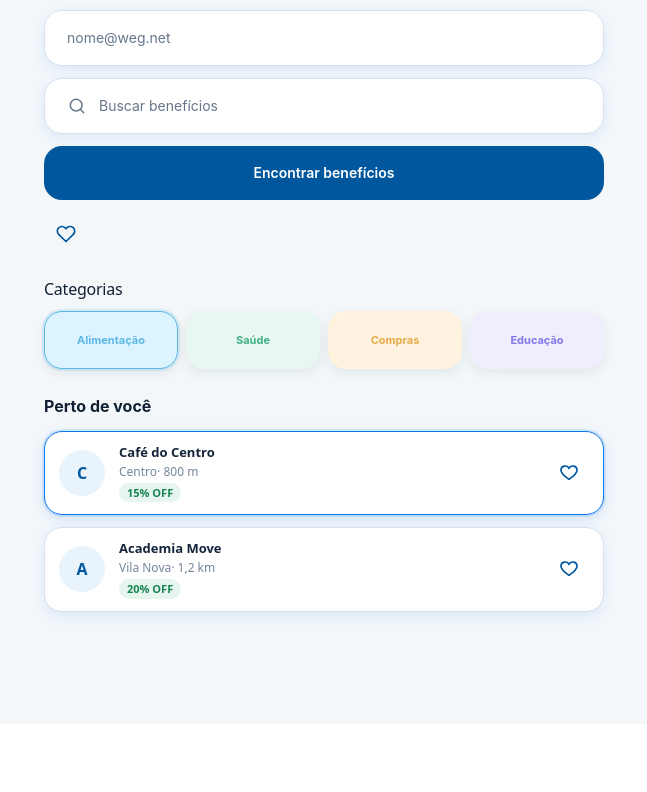
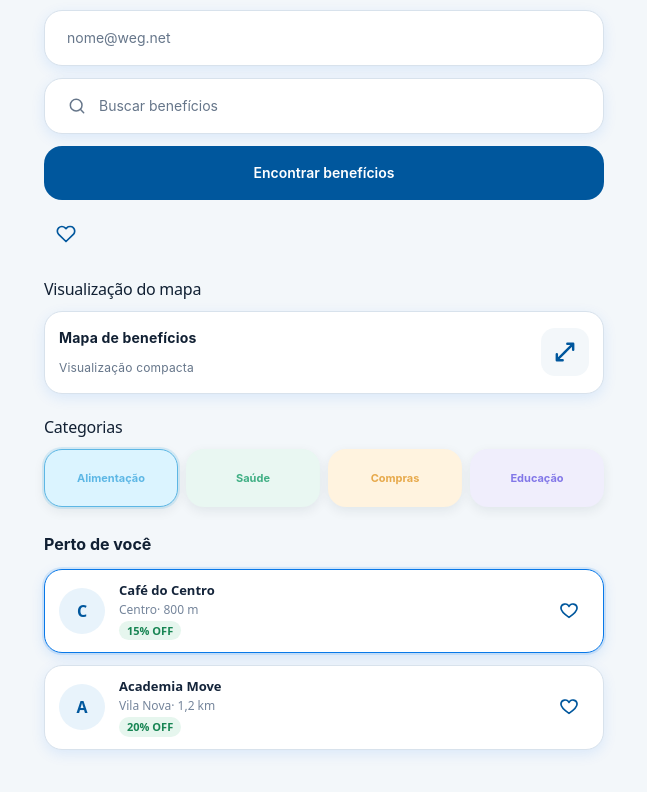
Before and after one commit to beneficios-weg/mobile, a Svelte app: page / in a window 1280 px wide. Shown: the part 888-1680 px from the top of the page, without its empty margins (316-963 px from the left). Before the commit the page ends 1612 px from the top, so only its background shows below. Built offline with nearby package versions, Linux system fonts and the light colour scheme.

Commit message:
"feat: expand button"

```diff
--- a/src/App.svelte
+++ b/src/App.svelte
@@ -3,6 +3,7 @@
   import BenefitLocationCard from "./components/atoms/BenefitLocationCard.svelte";
   import CategoryButton from "./components/atoms/CategoryButton.svelte";
   import FavoriteButton from "./components/atoms/FavoriteButton.svelte";
+  import ExpandButton from "./components/atoms/ExpandButton.svelte";
   import FloatingTabBar from "./components/atoms/FloatingTabBar.svelte";
   import Input from "./components/atoms/Input.svelte";
   import Map from "./components/Map.svelte";
@@ -18,6 +19,7 @@
   let selectedCategory = $state("Alimentação");
   let activeTab = $state<"home" | "map" | "favorites" | "history">("home");
   let favorite = $state(false);
+  let previewExpanded = $state(false);
   let query = $state("");
   let searchText = $state("");
 
@@ -83,6 +85,17 @@
     <FavoriteButton bind:liked={favorite} />
   </section>
 
+
+  <section class="preview-section" aria-labelledby="expand-title">
+    <h2 id="expand-title">Visualização do mapa</h2>
+    <div class="preview-expand-demo" class:expanded={previewExpanded}>
+      <div>
+        <strong>Mapa de benefícios</strong>
+        <p aria-live="polite">{previewExpanded ? 'Visualização expandida' : 'Visualização compacta'}</p>
+      </div>
+      <ExpandButton bind:expanded={previewExpanded} />
+    </div>
+  </section>
   <section class="preview-section" aria-labelledby="categories-title">
     <h2 id="categories-title">Categorias</h2>
     <div class="preview-categories">
@@ -181,6 +194,37 @@
     color: #00579d;
     font-size: 13px;
   }
+  .preview-expand-demo {
+    min-height: 72px;
+    display: flex;
+    align-items: center;
+    justify-content: space-between;
+    gap: 16px;
+    box-sizing: border-box;
+    padding: 12px 14px;
+    border: 1px solid #d8e2ec;
+    border-radius: 18px;
+    background: #fff;
+    box-shadow: 0 4px 14px rgb(0 110 250 / 10%);
+    transition:
+      min-height 180ms ease,
+      border-color 180ms ease,
+      background-color 180ms ease;
+  }
+  .preview-expand-demo.expanded {
+    min-height: 128px;
+    border-color: #00579d;
+    background: #f7fbfe;
+  }
+  .preview-expand-demo strong {
+    color: #112033;
+    font-size: 14px;
+  }
+  .preview-expand-demo p {
+    margin: 4px 0 0;
+    color: #66768a;
+    font-size: 12px;
+  }
   @media (max-width: 380px) {
     .component-preview {
       width: min(100% - 24px, 560px);
--- a/src/components/styles/index.css
+++ b/src/components/styles/index.css
@@ -5,6 +5,9 @@
 @import './expand-button.css';
 @import './filter-button.css';
 @import './filter-dropdown.css';
+@import './filter-button.css';
+@import './filter-dropdown.css';
+@import './expand-button.css';
 @import './floating-tab-bar.css';
 @import './input.css';
 @import './primary-button.css';
```
